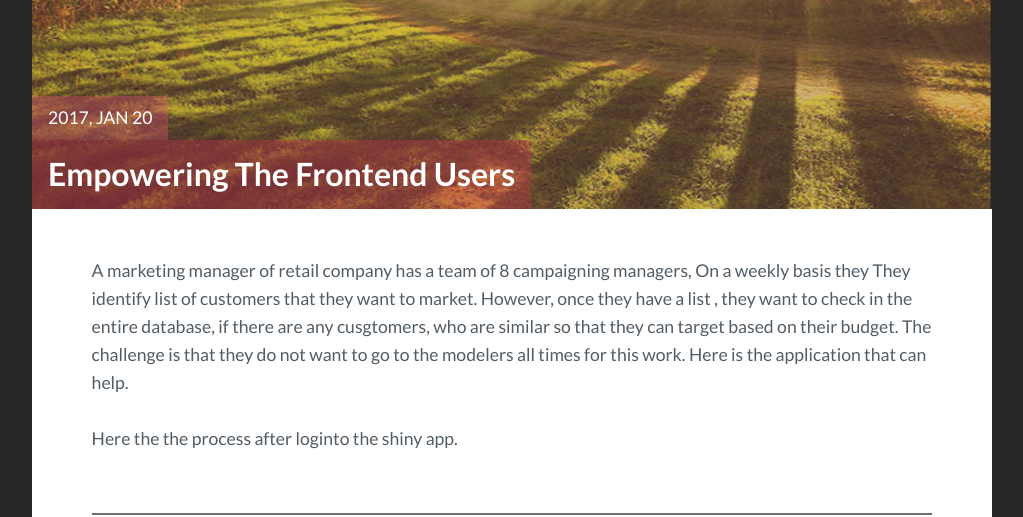
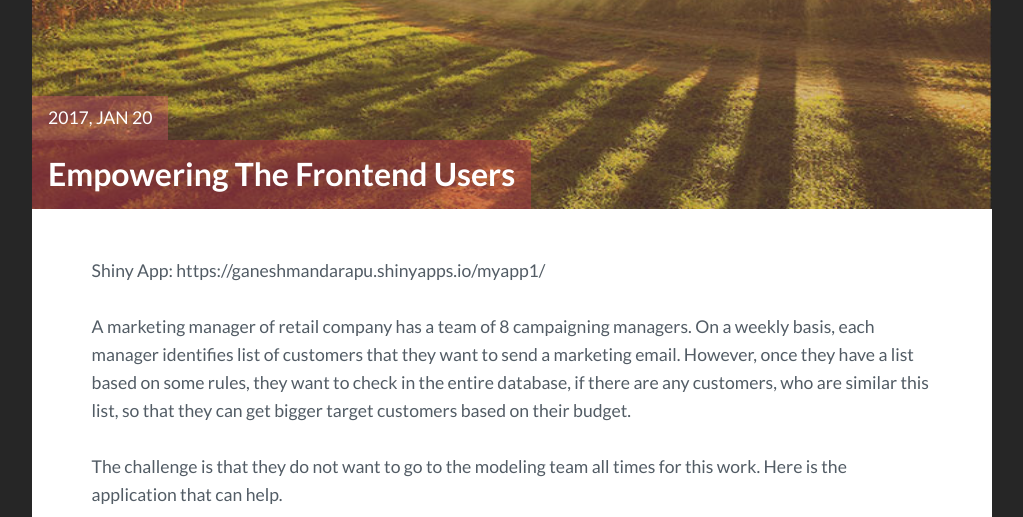
Before and after one commit to ganeshmandarapu/Projects, a Jekyll site: the page built from _posts/2017-01-20-Empowering The Frontend Users.markdown, in a window 1280 px wide and 1400 px high, scrolled down 504 px. Shown: the top 517 px of the window, without its empty margins (128-1151 px from the left). Built offline with Jekyll 4.4.1, drawn with Linux system fonts in a browser that asks for light colours; comment, search, counter and statistics services are not loaded; some of the changed text lies outside the part shown; grey boxes are pictures that could not be loaded.

Commit message:
Update 2017-01-20-Empowering The Frontend Users.markdown

```diff
--- a/_posts/2017-01-20-Empowering The Frontend Users.markdown
+++ b/_posts/2017-01-20-Empowering The Frontend Users.markdown
@@ -6,7 +6,21 @@ date: 2017-01-20 12:52:00 +0300
 description: You’ll find this post in your `_posts` directory. Go ahead and edit it and re-build the site to see your changes. # Add post description (optional)
 tag: [Customers, Marketing, Retail]
 ---
-A marketing manager of retail company has a team of 8 campaigning managers, On a weekly basis they They identify list of customers that they want to market. However, once they have a list , they want to check in the entire database, if there are any cusgtomers, who are similar so that they can target based on their budget.
-The challenge is that they do not want to go to the modelers all times for this work. Here is the application that can help.
 
-Here the the process after loginto the shiny app.
+Shiny App: https://ganeshmandarapu.shinyapps.io/myapp1/
+
+A marketing manager of retail company has a team of 8 campaigning managers. On a weekly basis, each manager identifies list of customers that they want to send a marketing email. However, once they have a list based on some rules, they want to check in the entire database, if there are any customers, who are similar this list, so that they can get bigger target customers based on their budget.
+
+The challenge is that they do not want to go to the modeling team all times for this work. Here is the application that can help.
+
+Here the process after login in to the shiny app:
+<img src="assets/img/About_Img.jpg">
+
+This has numerous applications in marketing in any industry such as media , retail and banking.
+
+
+Limitations:
+-	This of course has limitation of brining modeler expertise, however the speed and access to front line users makes it powerful.
+-	The data has to be prepared beforehand and  the features should be readily available in database.
+
+Pacakages used: dplyr, rshiny, sqldf, caret. rpart.
```
